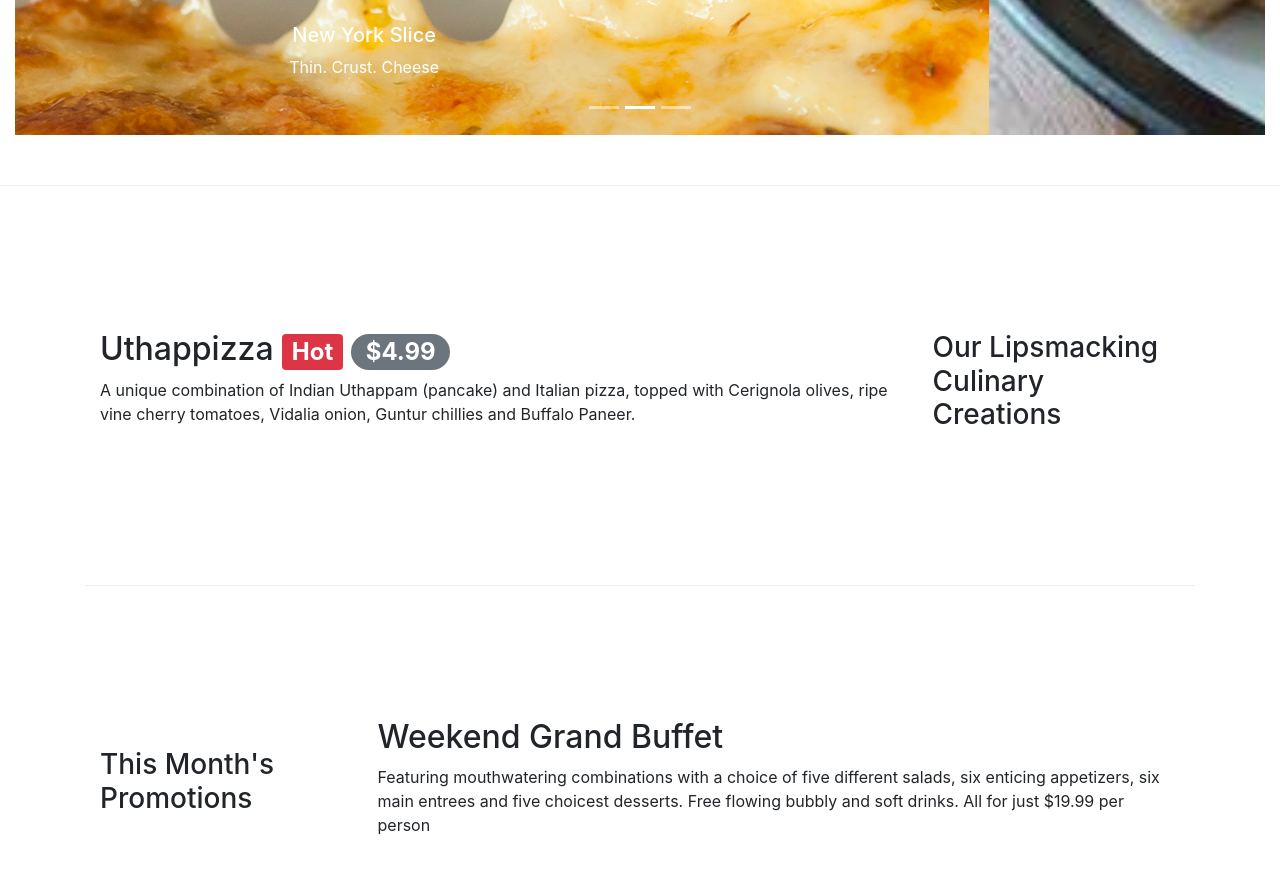
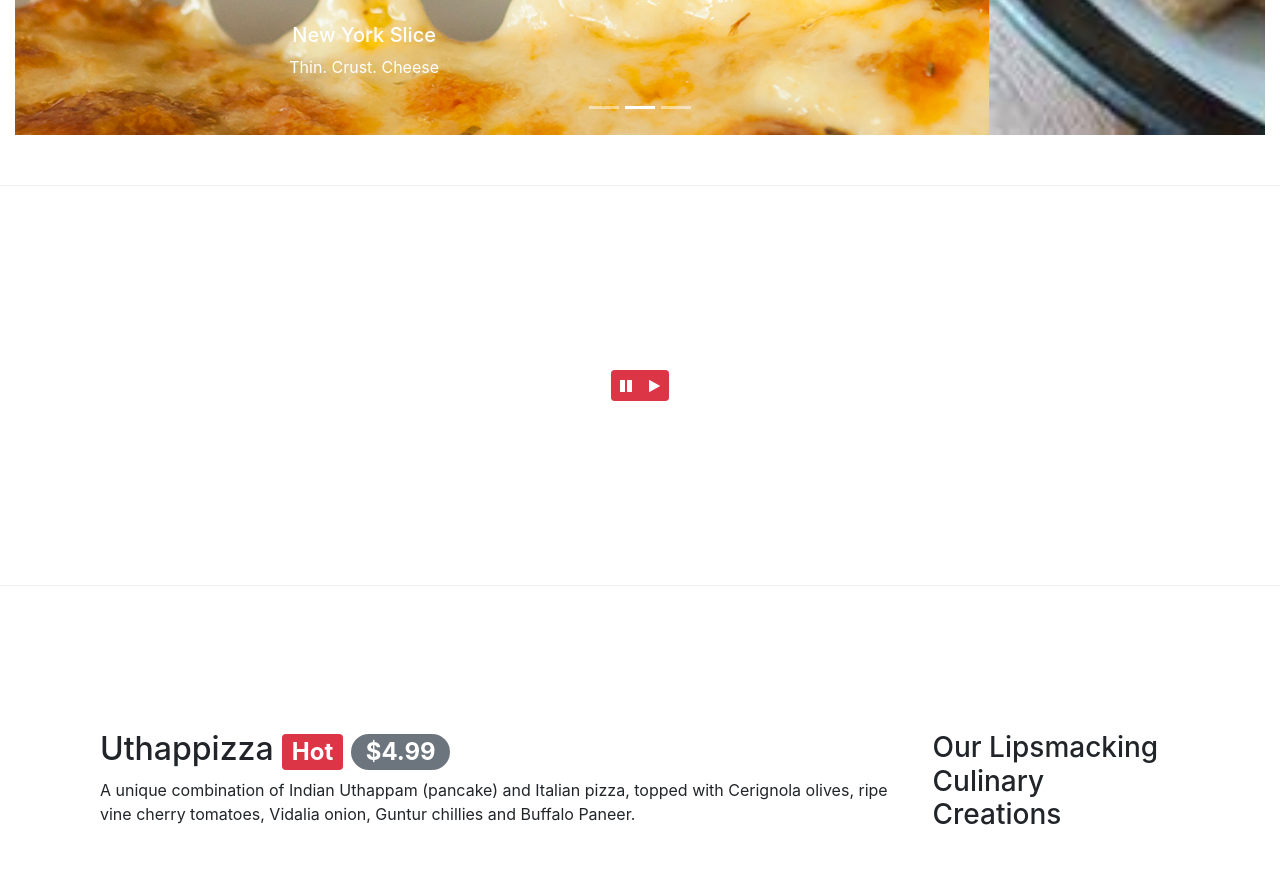
Before and after one commit to bikhung176a/bootstrap-exercise, a website: page index.html in a window 1280 px wide. Shown: the part 1149-2021 px from the top of the page. Drawn offline with nearby package versions, Linux system fonts and the light colour scheme.

Commit message:
Bootstrap JQuery

```diff
--- a/css/style.css
+++ b/css/style.css
@@ -58,3 +58,8 @@ body {
     min-height: 100%;
     margin: auto;
 }
+
+#carouselButton {
+    margin: auto;
+    z-index: 1;
+}
--- a/index.html
+++ b/index.html
@@ -125,6 +125,18 @@
             </div>
         </div>
     </div>
+    <div class="row row-content">
+        <div class="btn-group" id="carouselButton">
+            <button class="btn btn-danger btn-sm" id="carousel-pause">
+                <span class="fa fa-pause">
+                </span>
+            </button>
+            <button class="btn btn-danger btn-sm" id="carousel-play">
+                <span class="fa fa-play">
+                </span>
+            </button>
+        </div>
+    </div>
     <div class="container">
         <div class="row row-content align-items-center">
             <div class="col-12 col-sm-4 order-sm-last col-md-3 ">
@@ -210,6 +222,17 @@
         $('[data-toggle="tooltip"]').tooltip();
     });
     </script>
+    <script type="text/javascript">
+    $(document).ready(function() {
+        $("#nguyenCarousel").carousel({ interval: 2000 });
+        $("#carousel-pause").click(function() {
+            $("#nguyenCarousel").carousel('pause');
+        });
+        $("#carousel-play").click(function() {
+            $("#nguyenCarousel").carousel('cycle');
+        });
+    });
+    </script>
     <script src="node_modules/jquery/dist/jquery.min.js"></script>
     <script src="node_modules/tether/dist/js/tether.min.js"></script>
     <script src="node_modules/jquery/dist/jquery.slim.min.js"></script>
```
